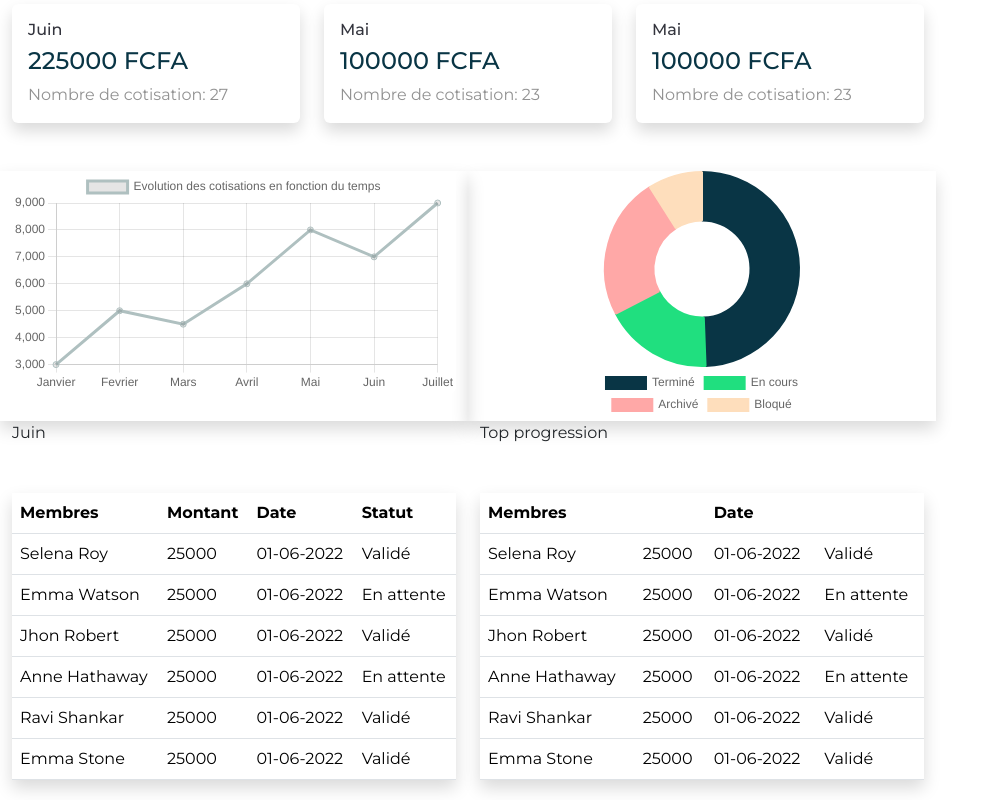
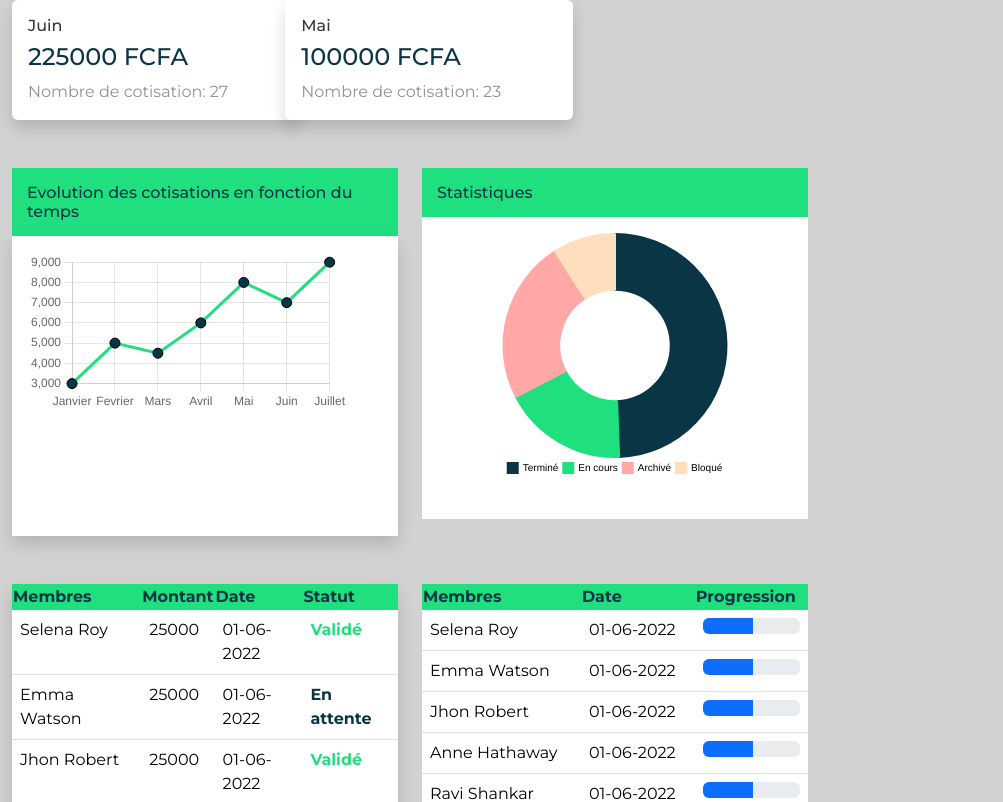
Before and after one commit to binetougaye/Bakeli-Tontine, a React (Vite) app in the folder bakeli-tontine/: page / in a window 1280 px wide. Shown: the top 802 px of the page, without its empty margins (0-1003 px from the left). Built offline with nearby package versions, Linux system fonts and the light colour scheme.

Commit message:
commit to check

```diff
--- a/bakeli-tontine/src/App.css
+++ b/bakeli-tontine/src/App.css
@@ -2,12 +2,37 @@
 
 body {
   font-family: "Montserrat", sans-serif !important;
-  /* background-color: #D2D2D2 !important; */
+  background-color: #D2D2D2 !important;
 }
-.doughnut-chart{
+
+
+.graphTitle {
+  background-color: #20DF7F !important;
+  color: #093545;
+
+}
+
+.bg,
+.title {
+  background-color: #20DF7F !important;
+  color: #093545 !important;
+  padding:15px ;
+}
+
+
+.doughnut-chart {
   width: 250px;
-  height: 250px;
+  height: 270px;
+
+
 }
+.charts{
+  height: 300px !important;
+}
+.chart{
+  height: 300px;
+}
+
 .card h4 {
   color: #093545
 }
--- a/bakeli-tontine/src/App.jsx
+++ b/bakeli-tontine/src/App.jsx
@@ -3,25 +3,32 @@ import "./App.css";
 import "bootstrap/dist/css/bootstrap.min.css";
 import Card from "./DashboardComponents/Card";
 import { Data } from "./DashboardComponents/CardData";
-import Titles from "./DashboardComponents/Titles";
+// import Titles from "./DashboardComponents/Titles";
 import Table from "./DashboardComponents/Table";
 import { TableData } from "./DashboardComponents/TableData";
 import { LineGraph } from "./DashboardComponents/Line";
 import { Doughnuts } from "./DashboardComponents/Doughnuts";
-// import Table2 from "./DashboardComponents/Table2";
+import Table2 from "./DashboardComponents/Table2";
+import CardTest from "./DashboardComponents/CardTest";
+import { Datas } from "./DashboardComponents/TableData";
+import { Tab } from "bootstrap";
 function App() {
   return (
     <div>
       <div className="container">
         <Card data={Data} />
+        {/* <CardTest/> */}
         <div className="row mt-5 ">
-          <div className="col-lg-6 shadow ">
-            <div className="card border-0">
+          <div className="col-lg-6 ">
+          <h6 className="title m-0">Evolution des cotisations en fonction du temps</h6>
+            <div className="card charts p-3 rounded-0 shadow border-0">
+
               <LineGraph />
             </div>
           </div>
-          <div className="col-lg-6 shadow d-flex justify-content-center">
-            <div className="  border-0">
+          <div className="col-lg-6  ">
+            <h6 className="title m-0">Statistiques</h6>
+            <div className="card chart p-3 rounded-0 border-0 d-flex justify-content-center align-items-center">
               <Doughnuts />
             </div>
           </div>
@@ -29,8 +36,8 @@ function App() {
         {/* <div className="col-lg-6"></div> */}
         <div className="row">
           <div className="col-lg-6">
-            <Titles title="Juin" />
             <Table
+              text="Juin"
               membres="Membres"
               montant="Montant"
               date="Date"
@@ -39,13 +46,12 @@ function App() {
             />
           </div>
           <div className="col-lg-6">
-            <Titles title="Top progression" />
-            <Table
+            <Table2
+              text="Progression"
               membres="Membres"
-              // montant="Montant"
               date="Date"
-              // statut="Statut"
-              tableData={TableData}
+              progression="Progression"
+              datas={Datas}
             />
           </div>
         </div>
--- a/bakeli-tontine/src/DashboardComponents/Card.jsx
+++ b/bakeli-tontine/src/DashboardComponents/Card.jsx
@@ -1,5 +1,6 @@
-
+import CardTest from "./CardTest";
 const Card = ({ data }) => (
+  <div>
     <div className="row">
       {data.map((card, index) => (
         <div className="col-lg-4" key={index}>
@@ -7,15 +8,15 @@ const Card = ({ data }) => (
             <div className="card-body">
               <h6 className="card-title">{card.mois}</h6>
               <h4 className="card-text">{card.montant} FCFA</h4>
-            <p className="card-text">Nombre de cotisation: {card.cotisation}</p>
+              <p className="card-text">
+                Nombre de cotisation: {card.cotisation}
+              </p>
             </div>
           </div>
         </div>
       ))}
     </div>
+  </div>
 );
 
-
-
-
 export default Card;
--- a/bakeli-tontine/src/DashboardComponents/CardData.jsx
+++ b/bakeli-tontine/src/DashboardComponents/CardData.jsx
@@ -8,10 +8,12 @@ export const Data = [
         mois: "Mai",
         montant: 100000,
         cotisation : 23
-    },
-    {
-        mois: "Mai",
-        montant: 100000,
-        cotisation : 23
     }
 ]
+export const Data2 = [
+    {
+        title: "Caisse",
+        montant1: 3500000,
+        montant2: 500000
+    }
+]
--- /dev/null
+++ b/bakeli-tontine/src/DashboardComponents/CardTest.jsx
@@ -0,0 +1,18 @@
+import React from "react";
+
+export default function CardTest() {
+  return (
+    <div>
+      <div className="card" >
+        {/* <img src="..." className="card-img-top" alt="..." /> */}
+        <div className="card-body">
+          <h5 className="card-title">Card title</h5>
+          <p className="card-text">
+            Some quick example text to build on the card title and make up the
+            bulk of the content.
+          </p>
+        </div>
+      </div>
+    </div>
+  );
+}
--- a/bakeli-tontine/src/DashboardComponents/Doughnuts.jsx
+++ b/bakeli-tontine/src/DashboardComponents/Doughnuts.jsx
@@ -18,11 +18,22 @@ export function Doughnuts() {
     plugins: {
       legend: {
         position: "bottom",
+        labels: {
+          font: {
+            size: 10,
+          },
+          boxWidth: 10,
+          padding: 5,
+          color: "black", // Couleur du texte de la légende
+
+          maxWidth: 50, // Largeur maximale avant wrapping
+        },
       },
     },
   };
+
   return (
-    <div className="doughnut-chart">
+    <div className="doughnut-chart ">
       <Doughnut data={data} options={options}></Doughnut>
     </div>
   );
--- a/bakeli-tontine/src/DashboardComponents/FakeData.js
+++ b/bakeli-tontine/src/DashboardComponents/FakeData.js
@@ -10,9 +10,13 @@ export const LinecharData = {
   ],
   datasets: [
     {
-      label: "Evolution des cotisations en fonction du temps",
+      // label: "Evolution des cotisations en fonction du temps",
+      label: null,
       data: [3000, 5000, 4500, 6000, 8000, 7000, 9000],
-      borderColor: "rgb(175,192,192)",
+      borderColor: "#20DF7F",
+      pointBackgroundColor: "#093545",
+      pointBorderColor: "none",
+      pointRadius: "5"
     },
   ],
 };
--- a/bakeli-tontine/src/DashboardComponents/Line.jsx
+++ b/bakeli-tontine/src/DashboardComponents/Line.jsx
@@ -24,10 +24,26 @@ ChartJS.register(
 
 export function LineGraph() {
   // const options = {};
+  const options = {
+    plugins: {
+      display: true,
+      legend: {
+        labels: {
+          font: {
+            size: 14,
+          },
+          filter: function (item, chart) {
+            // Hide legend for the specific dataset with label set to null
+            return item.text !== null;
+          },
+        },
+      },
+    },
+  };
   const data = {};
   return (
     <div>
-      <Line data={LinecharData} />
+      <Line data={LinecharData} options={options} />
     </div>
   );
 }
--- a/bakeli-tontine/src/DashboardComponents/Table.jsx
+++ b/bakeli-tontine/src/DashboardComponents/Table.jsx
@@ -1,26 +1,32 @@
-export default function Table({ membres, montant, date, statut, tableData }) {
+export default function Table({ membres, montant, date, statut, tableData,text }) {
   return (
-    <div>
+    <>
       <table className="table mt-5 shadow">
-        <thead className="test" style={{backgroundColor: 'red'}}>
-          <tr>
-            <th scope="col">{membres}</th>
-            <th scope="col">{montant}</th>
-            <th scope="col">{date}</th>
-            <th scope="col">{statut}</th>
-          </tr>
-        </thead>
+        <tr className="bg">
+          <th scope="col">{membres}</th>
+          <th scope="col">{montant}</th>
+          <th scope="col">{date}</th>
+          <th scope="col">{statut}</th>
+        </tr>
         <tbody>
           {tableData.map((tab, index) => (
             <tr key={index}>
               <td>{tab.membre}</td>
               <td>{tab.montant}</td>
               <td>{tab.date}</td>
-              <td>{tab.statut}</td>
+              {tab.statut === "Validé" ? (
+                <td style={{ color: "#20DF7F", fontWeight: "bold" }}>
+                  {tab.statut}
+                </td>
+              ) : (
+                <td style={{ color: "#093545", fontWeight: "bold" }}>
+                  {tab.statut}
+                </td>
+              )}
             </tr>
           ))}
         </tbody>
       </table>
-    </div>
+    </>
   );
 }
--- a/bakeli-tontine/src/DashboardComponents/Table2.jsx
+++ b/bakeli-tontine/src/DashboardComponents/Table2.jsx
@@ -1,25 +1,49 @@
-// import React from "react";
-// import { TableData } from "./TableData";
-// export default function Table2({ membres, date, progression }) {
-//   return (
-//     <div>
-//       <table className="table mt-5">
-//         <thead>
-//           <tr>
-//             <th scope="col">{membres}</th>
-//             <th scope="col">{date}</th>
-//             <th scope="col">{progression}</th>
-//           </tr>
-//         </thead>
-//         <tbody>
-//           {TableData.map((data) => (
-//             <tr>
-//               <td>{data.membre}</td>
-//               <td>{data.date}</td>
-//             </tr>
-//           ))}
-//         </tbody>
-//       </table>
-//     </div>
-//   );
-// }
+import React from "react";
+// import { Data } from "./CardData";
+export default function Table2({ membres, date, progression, datas }) {
+  return (
+    <div>
+      <table className="table mt-5">
+
+          <tr className="bg">
+            <th scope="col">{membres}</th>
+            <th scope="col">{date}</th>
+            <th scope="col">{progression}</th>
+          </tr>
+
+        <tbody>
+          {datas.map((data, index) => (
+            <tr key={index}>
+              <td>{data.membre}</td>
+              <td>{data.date}</td>
+              <td>
+                {/* <div
+                  className="progress bg-primary"
+                  role="progressbar"
+                  aria-label="Basic example"
+                  aria-valuenow= {data.Progression}
+                  aria-valuemin="0"
+                  aria-valuemax={data.Progression}
+                  style={{ width: `${data.Progression}%` }}
+                >
+                  <div className="progress-bar bg-dark" style={{width: }}></div>
+                </div>
+                {data.Progression}% */}
+                <div
+                  className="progress"
+                  role="progressbar"
+                  aria-label="Basic example"
+                  aria-valuenow="50"
+                  aria-valuemin="0"
+                  aria-valuemax="100"
+                >
+                  <div className="progress-bar" style={{ width: 50 }}></div>
+                </div>
+              </td>
+            </tr>
+          ))}
+        </tbody>
+      </table>
+    </div>
+  );
+}
--- a/bakeli-tontine/src/DashboardComponents/TableData.jsx
+++ b/bakeli-tontine/src/DashboardComponents/TableData.jsx
@@ -36,3 +36,35 @@ export const TableData = [
         statut: "Validé"
     },
 ]
+export const Datas = [
+    {
+        membre: "Selena Roy",
+        date: "01-06-2022",
+        Progression: 100
+    },
+    {
+        membre: "Emma Watson",
+        date: "01-06-2022",
+        Progression: 100
+    },
+    {
+        membre: "Jhon Robert",
+        date: "01-06-2022",
+        Progression: 64
+    },
+    {
+        membre: "Anne Hathaway",
+        date: "01-06-2022",
+        Progression: 57
+    },
+    {
+        membre: "Ravi Shankar",
+        date: "01-06-2022",
+        Progression: 50
+    },
+    {
+        membre: "Emma Stone",
+        date: "01-06-2022",
+        Progression: 50
+    },
+]
--- a/bakeli-tontine/src/DashboardComponents/Titles.jsx
+++ /dev/null
@@ -1,7 +0,0 @@
-import React from 'react'
-
-export default function Titles({title}) {
-  return (
-    <div>{title}</div>
-  )
-}
```
Lines whose indentation alone changed are shown as unchanged.
